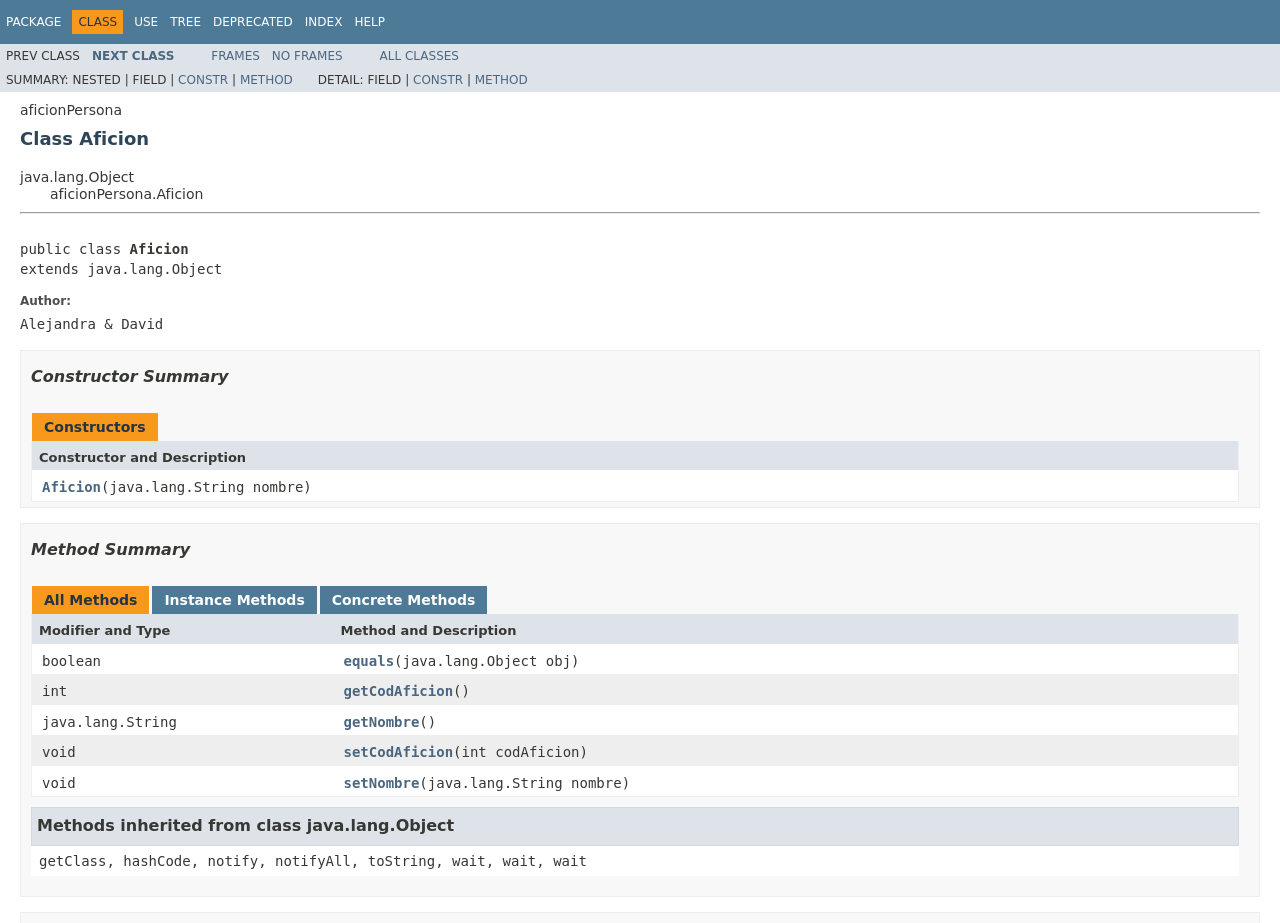
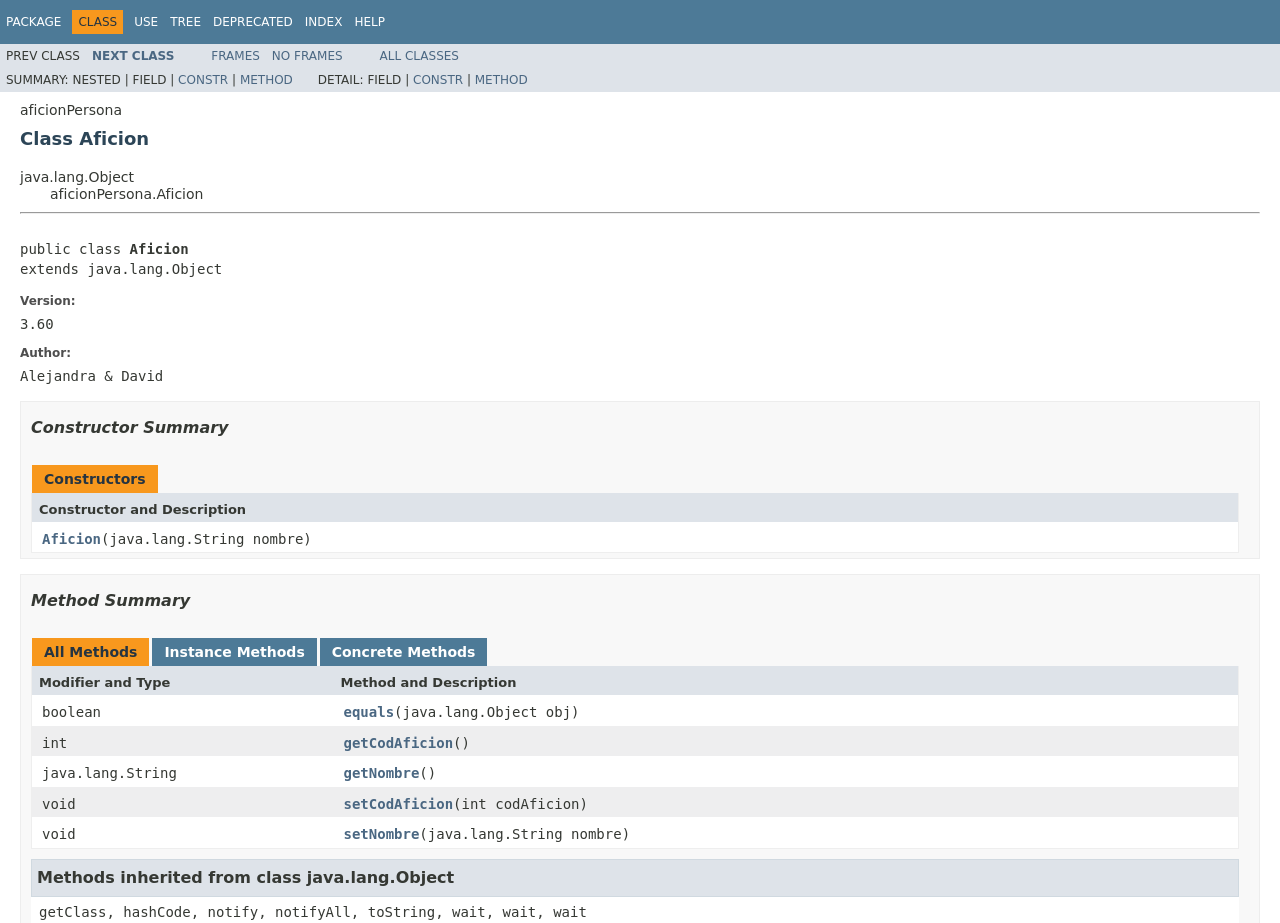
Before and after one commit to DBelda/aficiones, a plain HTML site: page aficionPersona/doc/aficionPersona/Aficion.html in a window 1280 px wide. Shown: the top 923 px of the page. Drawn offline with Linux system fonts and the light colour scheme; a web font is replaced by a local one.

Commit message:
3.60 VFinal

```diff
--- a/aficionPersona/doc/aficionPersona/Aficion.html
+++ b/aficionPersona/doc/aficionPersona/Aficion.html
@@ -2,7 +2,7 @@
 <!-- NewPage -->
 <html lang="es">
 <head>
-<!-- Generated by javadoc (1.8.0_141) on Thu Mar 05 13:06:06 CET 2020 -->
+<!-- Generated by javadoc (1.8.0_141) on Thu Mar 05 13:08:11 CET 2020 -->
 <title>Aficion</title>
 <meta name="date" content="2020-03-05">
 <link rel="stylesheet" type="text/css" href="../stylesheet.css" title="Style">
@@ -111,6 +111,8 @@ var activeTableTab = "activeTableTab";
 <pre>public class <span class="typeNameLabel">Aficion</span>
 extends java.lang.Object</pre>
 <dl>
+<dt><span class="simpleTagLabel">Version:</span></dt>
+<dd>3.60</dd>
 <dt><span class="simpleTagLabel">Author:</span></dt>
 <dd>Alejandra & David</dd>
 </dl>
```
Also changed, not shown: aficionPersona/doc/aficionPersona/class-use/Aficion.html (+1 -1 lines), aficionPersona/doc/aficionPersona/package-frame.html (+1 -1 lines), aficionPersona/doc/aficionPersona/package-summary.html (+1 -1 lines), aficionPersona/doc/aficionPersona/package-tree.html (+1 -1 lines), aficionPersona/doc/aficionPersona/package-use.html (+1 -1 lines), aficionPersona/doc/allclasses-frame.html (+1 -1 lines), aficionPersona/doc/allclasses-noframe.html (+1 -1 lines), aficionPersona/doc/constant-values.html (+1 -1 lines), aficionPersona/doc/deprecated-list.html (+1 -1 lines), aficionPersona/doc/help-doc.html (+1 -1 lines), aficionPersona/doc/index-files/index-1.html (+1 -1 lines), aficionPersona/doc/index-files/index-2.html (+1 -1 lines), aficionPersona/doc/index-files/index-3.html (+1 -1 lines), aficionPersona/doc/index-files/index-4.html (+1 -1 lines), 2 more files.
